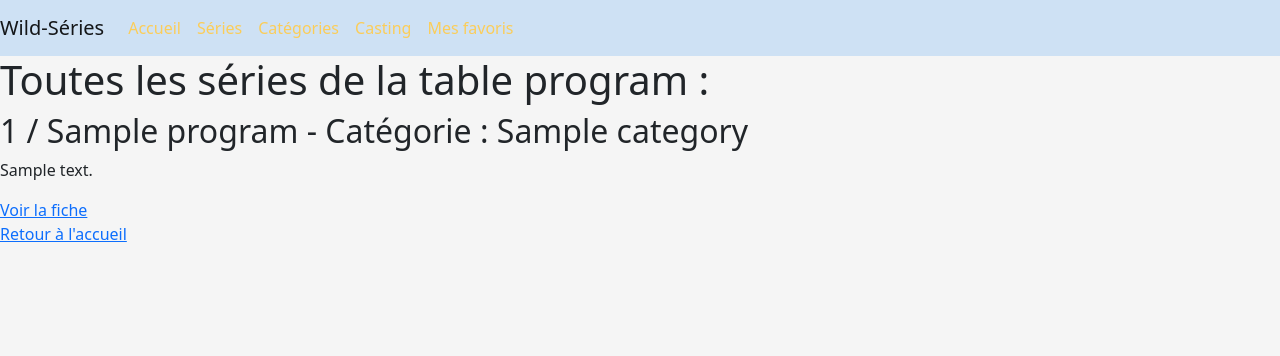
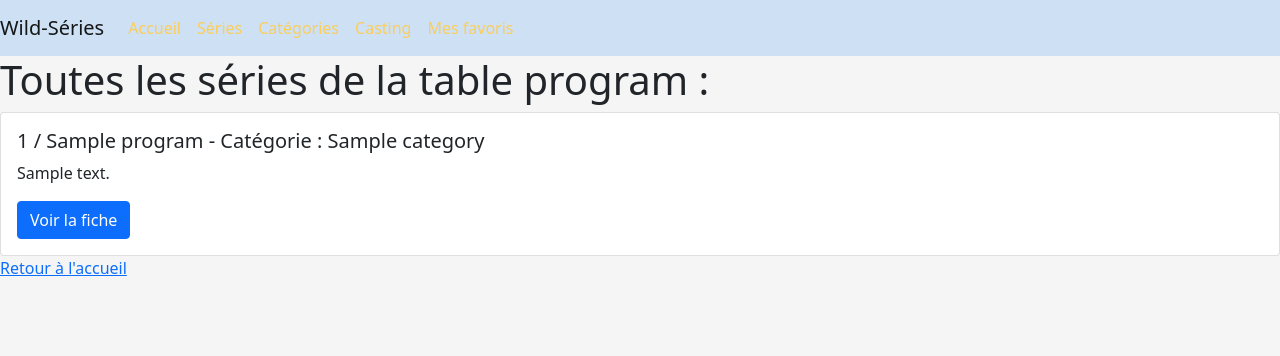
Before and after one commit to Nathalie-Sansone/wild-series, a Symfony app: template templates/program/index.html.twig in a window 1280 px wide. Shown: the top 356 px of the page. Run offline with Twig, Linux system fonts and the light colour scheme; the template is opened without the code that fills it: most values are stand-ins (such as "Sample title", 1, 10 or a date in 2020); style sheets or scripts are compiled from the project's sources; some libraries are stand-ins or nearby versions.

Commit message:
add some styling

```diff
--- a/templates/program/index.html.twig
+++ b/templates/program/index.html.twig
@@ -5,11 +5,13 @@
 {% block body %}
 <h1>Toutes les séries de la table program :</h1>
 {% for program in programs %}
-    <div>
-        <h2>{{ loop.index }} / {{ program.title }} - Catégorie : {{ program.category.name }}</h2>
-        <p>{{ program.summary }}</p>
-        <a href="{{ path("program_show", { id: program.id }) }}">Voir la fiche</a>
+<div class="card">
+    <div class="card-body">
+        <h5 class="card-title">{{ loop.index }} / {{ program.title }} - Catégorie : {{ program.category.name }}</h5>
+        <p class="card-text">{{ program.summary }}</p>
+        <a href="{{ path("program_show", { id: program.id }) }}" class="btn btn-primary">Voir la fiche</a>
     </div>
+</div>
     {% else %}
     Aucune série trouvée
     {% endfor %}
--- a/templates/program/season_show.html.twig
+++ b/templates/program/season_show.html.twig
@@ -7,7 +7,11 @@
 <p>{{ season.description }}</p>
 <h3>Liste des épisodes :</h3>
 {% for episode in season.episodes %}
-    <li>Episode {{ episode.number }}: {{ episode.title }}</li>
+    <div class="card" style="width: 18rem;">
+        <ul class="list-group list-group-flush">
+            <li class="list-group-item">Episode {{ episode.number }}: {{ episode.title }}</li>
+        </ul>
+    </div>
 {% endfor %}
     <a href="{{ path("program_show", {id: program.id }) }}">Retour à la fiche de {{ program.title }}</a>
 {% endblock %}
```
Also changed, not shown: templates/category/index.html.twig (+5 -3 lines).
